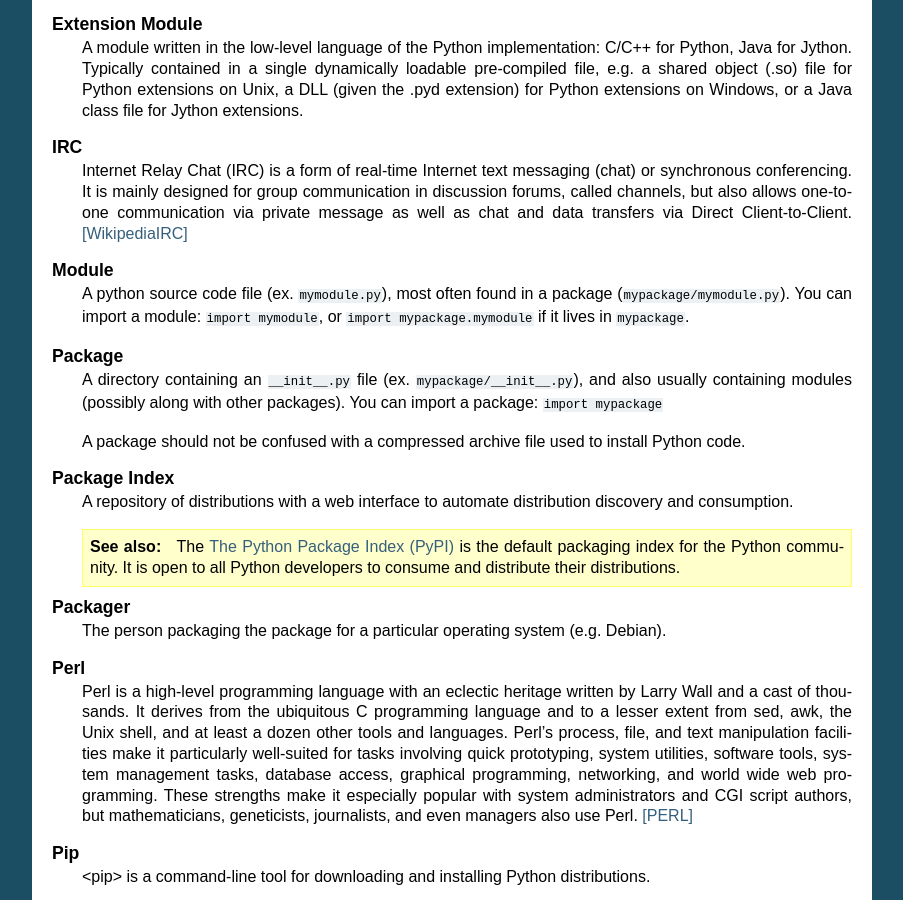
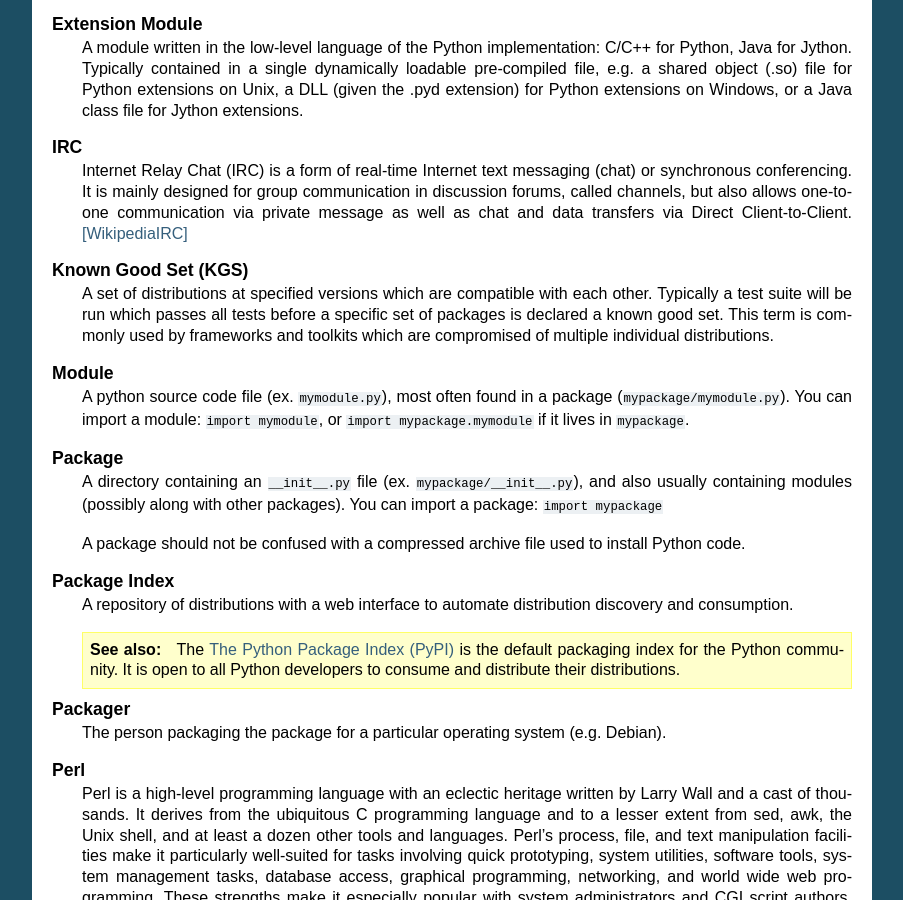
Before and after one commit to pypa/packaging.python.org, a Sphinx documentation site: the page built from source/glossary.txt, in a window 1280 px wide and 900 px high, scrolled down 931 px. Shown: the whole window, without its empty margins (198-1101 px from the left). Built offline with Sphinx 7.4.7, drawn with Linux system fonts in a browser that asks for light colours.

Commit message:
Add a definition for Known Good Set (KGS)

```diff
--- a/source/glossary.txt
+++ b/source/glossary.txt
@@ -77,6 +77,13 @@ Glossary
         communication in discussion forums, called channels, but also allows
         one-to-one communication via private message as well as chat and data
         transfers via Direct Client-to-Client. [WikipediaIRC]_
+
+    Known Good Set (KGS)
+        A set of distributions at specified versions which are compatible with
+        each other. Typically a test suite will be run which passes all
+        tests before a specific set of packages is declared a known good
+        set. This term is commonly used by frameworks and toolkits which
+        are compromised of multiple individual distributions.
 
     Module
         A python source code file (ex. ``mymodule.py``), most often
```
